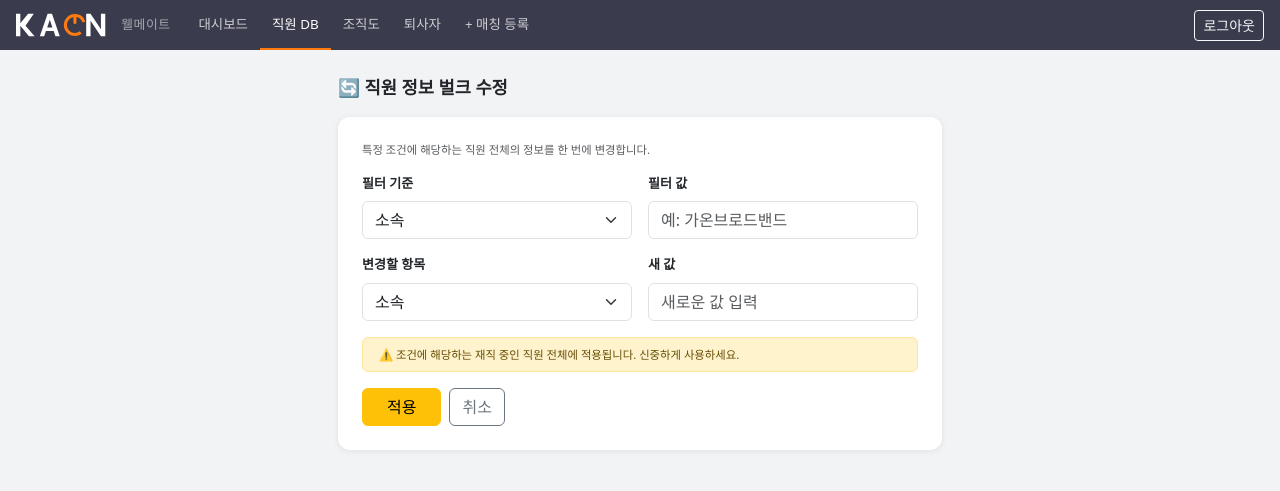
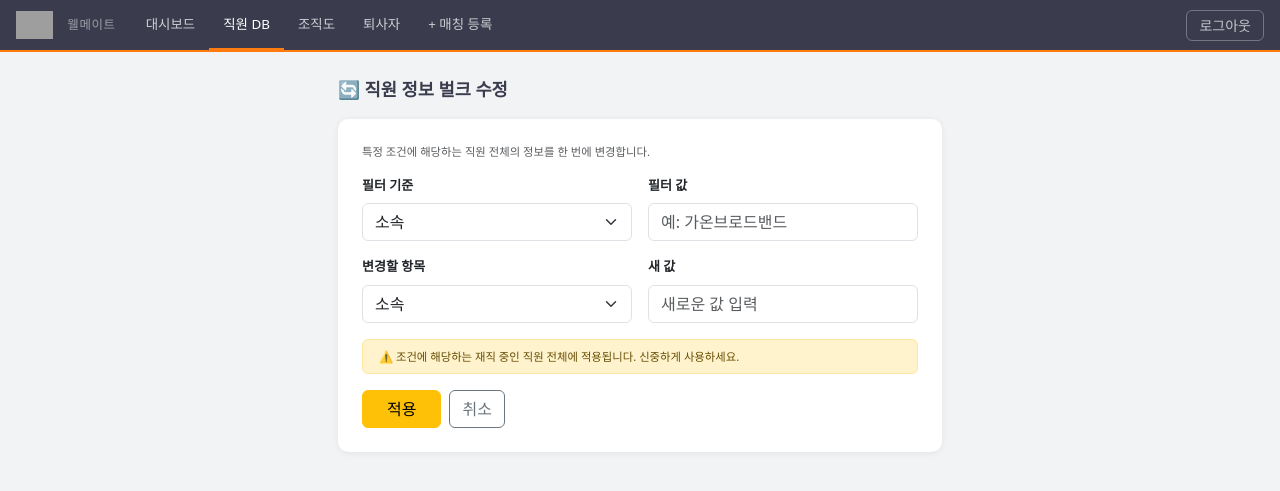
Before and after one commit to kaonmarketing2-coder/2026-sports-day, a Flask app: page /employees/bulk-edit in a window 1280 px wide. Shown: the top 491 px of the page. Run offline with Flask 3, Linux system fonts and the light colour scheme; the visitor is signed in with stand-in values (Sample User, id 1); grey boxes are pictures that could not be loaded.

Commit message:
Apply KAON CI colors throughout — logo, charts, table headers, calendar

```diff
--- a/welmate-dashboard/templates/base.html
+++ b/welmate-dashboard/templates/base.html
@@ -7,51 +7,78 @@
   <link href="https://cdn.jsdelivr.net/npm/bootstrap@5.3.0/dist/css/bootstrap.min.css" rel="stylesheet">
   <style>
     :root {
-      --kaon-orange: #FF7B0F;
-      --kaon-black:  #000000;
-      --kaon-dark:   #3A3B4D;
-      --kaon-gray:   #B0B0B0;
+      --kaon-orange:      #FF7B0F;
+      --kaon-orange-dark: #cc6200;
+      --kaon-black:       #000000;
+      --kaon-dark:        #3A3B4D;
+      --kaon-dark2:       #2e2f3e;
+      --kaon-gray:        #B0B0B0;
+      --kaon-bg:          #f2f3f5;
     }
-    body { background: #f2f3f5; font-size: 13px; }
+
+    body { background: var(--kaon-bg); font-size: 13px; }
 
     /* ── 네비게이션 ── */
-    .navbar { background: var(--kaon-dark) !important; padding-top: 0; padding-bottom: 0; }
+    .navbar {
+      background: var(--kaon-dark) !important;
+      padding-top: 0; padding-bottom: 0;
+      border-bottom: 2px solid var(--kaon-orange);
+    }
     .navbar-brand {
-      font-weight: 800; font-size: 1rem; padding: 10px 0;
-      display: flex; align-items: center; gap: 10px;
+      padding: 8px 0; display: flex; align-items: center; gap: 10px;
     }
-    /* KAON 로고 SVG 인라인 */
-    .kaon-logo-svg { height: 26px; width: auto; }
+    .kaon-logo { height: 28px; width: auto; }
 
-    .nav-link { color: rgba(255,255,255,.75) !important; font-size: .84rem; padding: 14px 12px !important; }
-    .nav-link:hover  { color: #fff !important; background: rgba(255,255,255,.08); }
+    .nav-link {
+      color: rgba(255,255,255,.75) !important;
+      font-size: .84rem; padding: 14px 14px !important;
+      border-bottom: 2px solid transparent;
+    }
+    .nav-link:hover  { color: #fff !important; background: rgba(255,255,255,.07); }
     .nav-link.active { color: #fff !important; border-bottom: 2px solid var(--kaon-orange); }
 
-    .card { border: none; border-radius: 12px; box-shadow: 0 1px 6px rgba(0,0,0,.08); }
-    .btn-primary { background: var(--kaon-orange); border-color: var(--kaon-orange); }
-    .btn-primary:hover { background: #e06800; border-color: #e06800; }
-    .page-title { font-weight: 700; font-size: 1.1rem; margin-bottom: 1rem; }
+    /* ── 카드 ── */
+    .card {
+      border: none; border-radius: 10px;
+      box-shadow: 0 1px 6px rgba(0,0,0,.07);
+    }
+
+    /* ── 버튼 ── */
+    .btn-primary {
+      background: var(--kaon-orange); border-color: var(--kaon-orange);
+    }
+    .btn-primary:hover, .btn-primary:focus {
+      background: var(--kaon-orange-dark); border-color: var(--kaon-orange-dark);
+    }
+    .btn-outline-primary {
+      color: var(--kaon-orange); border-color: var(--kaon-orange);
+    }
+    .btn-outline-primary:hover {
+      background: var(--kaon-orange); border-color: var(--kaon-orange); color: #fff;
+    }
+
+    /* ── 테이블 ── */
+    .table thead th { background: var(--kaon-dark) !important; color: #fff; font-weight: 600; }
+    .table-hover tbody tr:hover { background: #fff3e8 !important; }
+    .table { border-radius: 8px; overflow: hidden; }
+
+    /* ── 페이지 타이틀 ── */
+    .page-title { font-weight: 700; font-size: 1.1rem; margin-bottom: 1rem; color: var(--kaon-dark); }
+
+    /* ── 배지 ── */
+    .badge.bg-primary { background: var(--kaon-orange) !important; }
+
+    /* ── 링크 ── */
+    a { color: var(--kaon-orange); }
+    a:hover { color: var(--kaon-orange-dark); }
   </style>
   {% block head %}{% endblock %}
 </head>
 <body>
 <nav class="navbar navbar-expand-lg mb-4 px-3">
-  <a class="navbar-brand text-white" href="/">
-    <!-- KAON 로고 (다크 배경용 — K·A·N 흰색, 파워 심볼 오렌지) -->
-    <svg class="kaon-logo-svg" viewBox="0 0 220 60" fill="none" xmlns="http://www.w3.org/2000/svg">
-      <!-- K -->
-      <path d="M0 4h10v22l18-22h13L22 32l21 24H30L10 32v24H0V4z" fill="#ffffff"/>
-      <!-- A -->
-      <path d="M55 56L73 4h10l18 52H91l-4-12H69l-4 12H55zm17-20h12l-6-18-6 18z" fill="#ffffff"/>
-      <!-- power symbol circle (O) -->
-      <g transform="translate(110,4)">
-        <circle cx="26" cy="26" r="22" stroke="#FF7B0F" stroke-width="7" fill="none" stroke-dasharray="110 40" stroke-dashoffset="-20"/>
-        <line x1="26" y1="4" x2="26" y2="20" stroke="#FF7B0F" stroke-width="7" stroke-linecap="round"/>
-      </g>
-      <!-- N -->
-      <path d="M162 4h10l24 36V4h10v52h-10L172 20v36h-10V4z" fill="#ffffff"/>
-    </svg>
-    <span style="font-size:.8rem;color:rgba(255,255,255,.55);font-weight:400;letter-spacing:.04em">웰메이트</span>
+  <a class="navbar-brand" href="/">
+    <img src="/static/kaon_logo.png" alt="KAON" class="kaon-logo">
+    <span style="font-size:.78rem;color:rgba(255,255,255,.5);font-weight:400;letter-spacing:.05em;margin-left:4px">웰메이트</span>
   </a>
   <button class="navbar-toggler" type="button" data-bs-toggle="collapse" data-bs-target="#navMenu">
     <span class="navbar-toggler-icon"></span>
@@ -64,7 +91,10 @@
       <li class="nav-item"><a class="nav-link {% if request.path=='/resigned' %}active{% endif %}" href="/resigned">퇴사자</a></li>
       <li class="nav-item"><a class="nav-link" href="/wellmate/new">+ 매칭 등록</a></li>
     </ul>
-    <a class="btn btn-sm btn-outline-light" href="/logout">로그아웃</a>
+    <a class="btn btn-sm" href="/logout"
+       style="color:rgba(255,255,255,.7);border:1px solid rgba(255,255,255,.3);border-radius:6px;padding:4px 12px">
+      로그아웃
+    </a>
   </div>
 </nav>
 
```
Also changed, not shown: welmate-dashboard/templates/index.html (+16 -15 lines).
